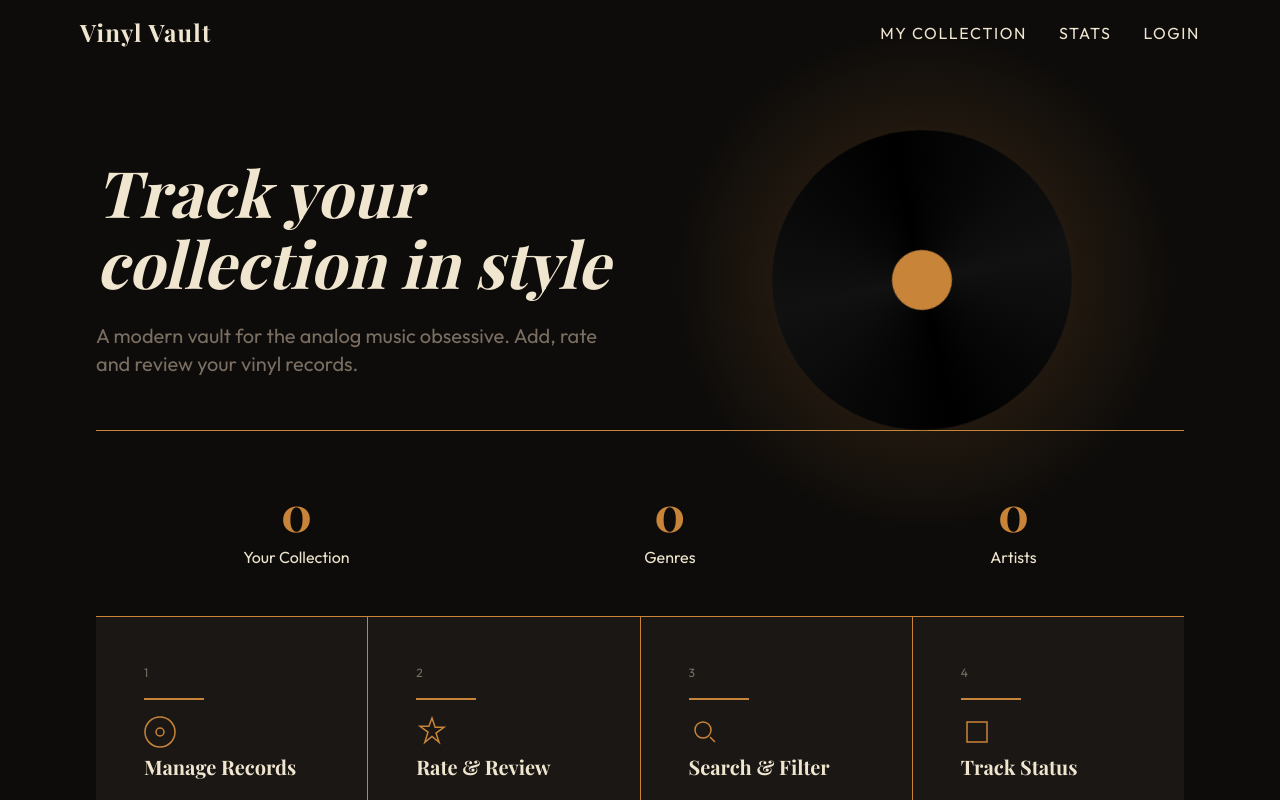
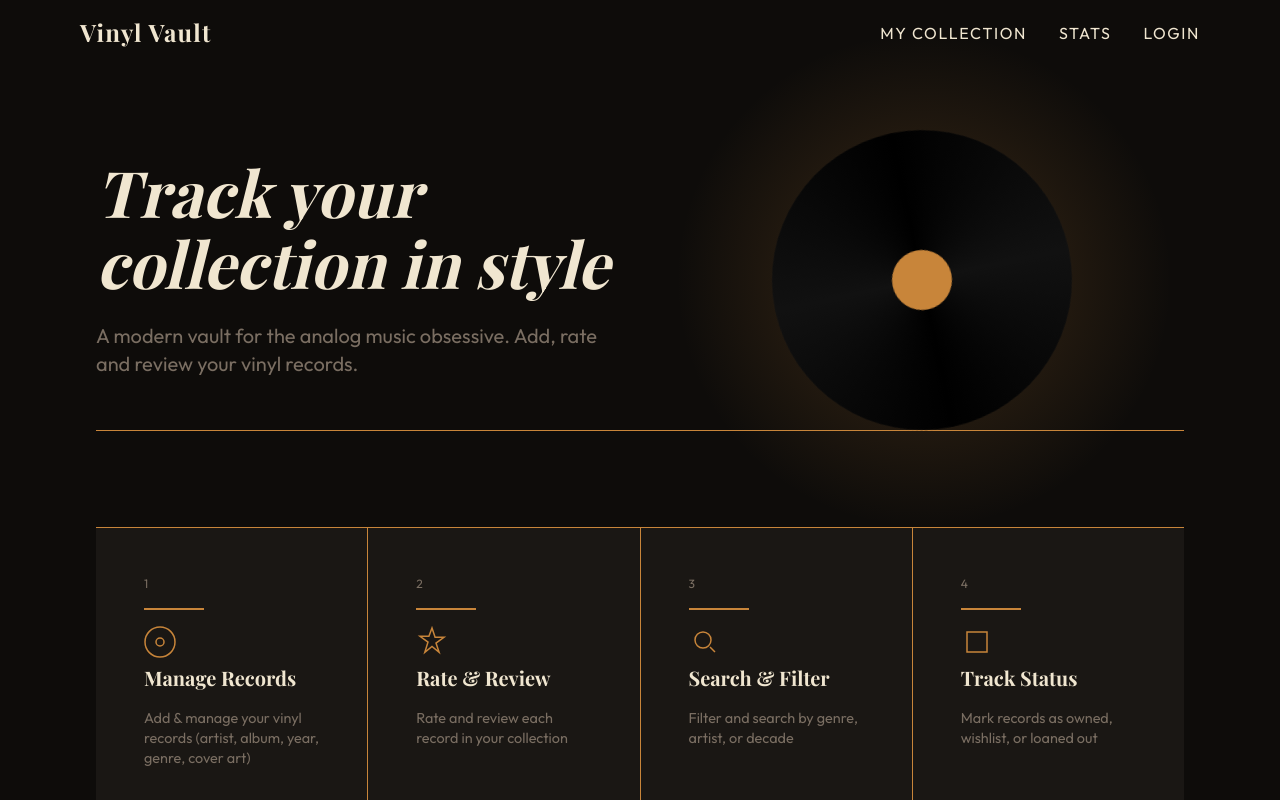
Before and after one commit to linamardila/vinyl-vault, a React (Vite) app: page / in a window 1280 px wide. Shown: the top 800 px of the page. Built offline with nearby package versions, Linux system fonts and the light colour scheme; no server answers; a web font is replaced by a local one.

Commit message:
home page edit: remove redundant stats

```diff
--- a/src/pages/Home.jsx
+++ b/src/pages/Home.jsx
@@ -26,18 +26,6 @@ const Home = () => {
           </div>
         </section>
         <section className="stats">
-          <div>
-            <h2>0</h2>
-            <div>Your Collection</div>
-          </div>
-          <div>
-            <h2>0</h2>
-            <div>Genres</div>
-          </div>
-          <div>
-            <h2>0</h2>
-            <div>Artists</div>
-          </div>
         </section>
         <section className="features">
           <div className="feature-card">
```
